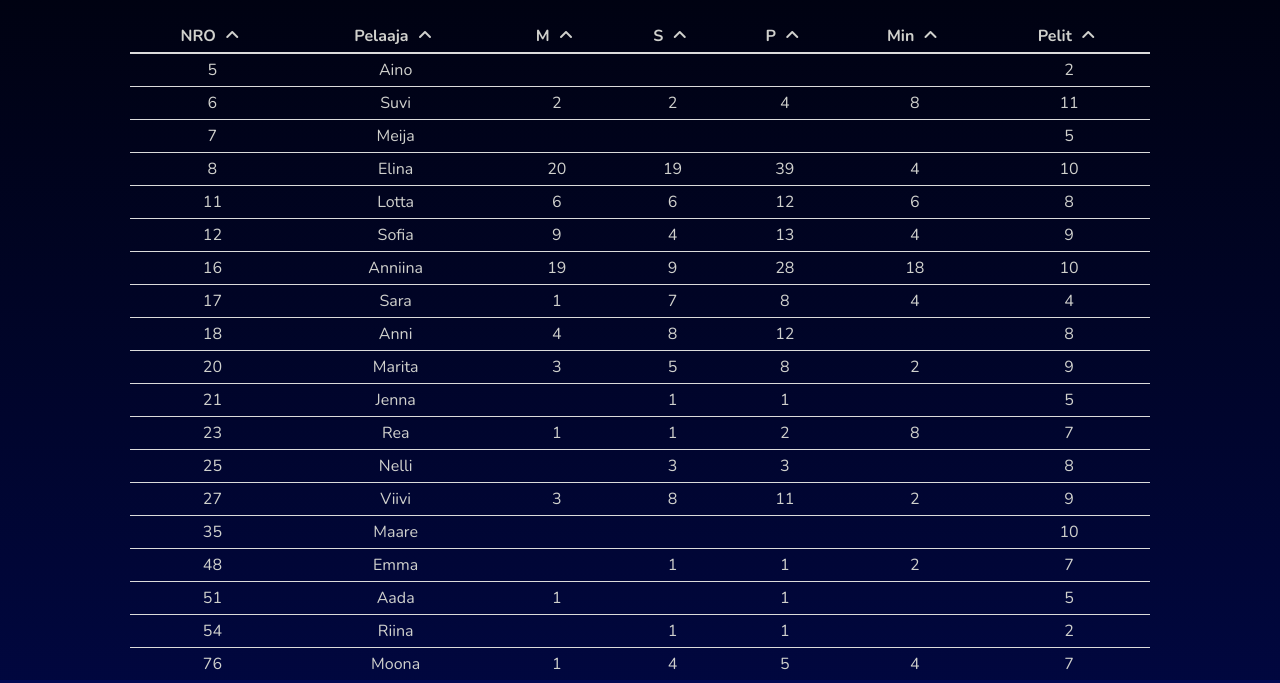
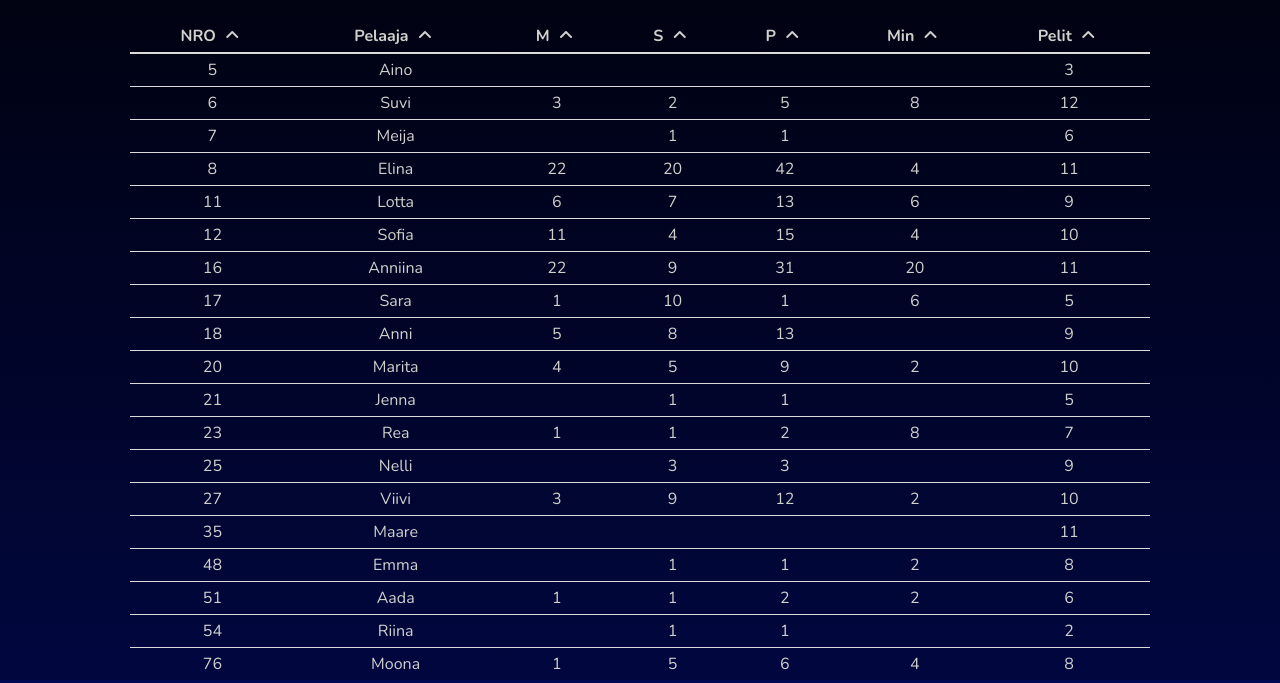
Before and after one commit to NeEvLai/TikkaNaiset, a website: page index.html in a window 1280 px wide. Shown: the part 269-952 px from the top of the page. Drawn offline with nearby package versions, Linux system fonts and the light colour scheme.

Commit message:
Updated points from the latest game

```diff
--- a/index.html
+++ b/index.html
@@ -153,88 +153,88 @@
                                 <td></td>
                                 <td></td>
                                 <td></td>
-                                <td>2</td>
+                                <td>3</td>
                             </tr>
                             <tr>
                                 <td>6</td>
                                 <td>Suvi</td>
+                                <td>3</td>
                                 <td>2</td>
-                                <td>2</td>
-                                <td>4</td>
+                                <td>5</td>
                                 <td>8</td>
-                                <td>11</td>
+                                <td>12</td>
                             </tr>
                             <tr>
                                 <td>7</td>
                                 <td>Meija</td>
                                 <td></td>
+                                <td>1</td>
+                                <td>1</td>
                                 <td></td>
-                                <td></td>
-                                <td></td>
-                                <td>5</td>
+                                <td>6</td>
                             </tr>
                             <tr>
                                 <td>8</td>
                                 <td>Elina</td>
+                                <td>22</td>
                                 <td>20</td>
-                                <td>19</td>
-                                <td>39</td>
+                                <td>42</td>
                                 <td>4</td>
-                                <td>10</td>
+                                <td>11</td>
                             </tr>
                             <tr>
                                 <td>11</td>
                                 <td>Lotta</td>
                                 <td>6</td>
+                                <td>7</td>
+                                <td>13</td>
                                 <td>6</td>
-                                <td>12</td>
-                                <td>6</td>
-                                <td>8</td>
+                                <td>9</td>
                             </tr>
                             <tr>
                                 <td>12</td>
                                 <td>Sofia</td>
-                                <td>9</td>
+                                <td>11</td>
                                 <td>4</td>
-                                <td>13</td>
+                                <td>15</td>
                                 <td>4</td>
-                                <td>9</td>
+                                <td>10</td>
                             </tr>
                             <tr>
                                 <td>16</td>
                                 <td>Anniina</td>
-                                <td>19</td>
+                                <td>22</td>
                                 <td>9</td>
-                                <td>28</td>
-                                <td>18</td>
-                                <td>10</td>
+                                <td>31</td>
+                                <td>20</td>
+                                <td>11</td>
                             </tr>
                             <tr>
                                 <td>17</td>
                                 <td>Sara</td>
                                 <td>1</td>
-                                <td>7</td>
-                                <td>8</td>
-                                <td>4</td>
-                                <td>4</td>
+                                <td>10</td>
+                                <td>1</td>
+                                <td>6</td>
+                                <td>5</td>
                             </tr>
                             <tr>
                                 <td>18</td>
                                 <td>Anni</td>
-                                <td>4</td>
+                                <td>5</td>
                                 <td>8</td>
-                                <td>12</td>
+                                <td>13</td>
                                 <td></td>
-                                <td>8</td>
+                                <td>9</td>
                             </tr>
                             <tr>
                                 <td>20</td>
                                 <td>Marita</td>
-                                <td>3</td>
+                                <td>4</td>
                                 <td>5</td>
-                                <td>8</td>
+                                <td>9</td>
                                 <td>2</td>
-                                <td>9</td>
+                                <td>10</td>
                             </tr>
                             <tr>
                                 <td>21</td>
@@ -261,16 +261,16 @@
                                 <td>3</td>
                                 <td>3</td>
                                 <td></td>
-                                <td>8</td>
+                                <td>9</td>
                             </tr>
                             <tr>
                                 <td>27</td>
                                 <td>Viivi</td>
                                 <td>3</td>
-                                <td>8</td>
-                                <td>11</td>
+                                <td>9</td>
+                                <td>12</td>
                                 <td>2</td>
-                                <td>9</td>
+                                <td>10</td>
                             </tr>
                             <tr>
                                 <td>35</td>
@@ -279,7 +279,7 @@
                                 <td></td>
                                 <td></td>
                                 <td></td>
-                                <td>10</td>
+                                <td>11</td>
                             </tr>
                             <tr>
                                 <td>48</td>
@@ -288,16 +288,16 @@
                                 <td>1</td>
                                 <td>1</td>
                                 <td>2</td>
-                                <td>7</td>
+                                <td>8</td>
                             </tr>
                             <tr>
                                 <td>51</td>
                                 <td>Aada</td>
                                 <td>1</td>
-                                <td></td>
                                 <td>1</td>
-                                <td></td>
-                                <td>5</td>
+                                <td>2</td>
+                                <td>2</td>
+                                <td>6</td>
                             </tr>
                             <tr>
                                 <td>54</td>
@@ -312,10 +312,10 @@
                                 <td>76</td>
                                 <td>Moona</td>
                                 <td>1</td>
+                                <td>5</td>
+                                <td>6</td>
                                 <td>4</td>
-                                <td>5</td>
-                                <td>4</td>
-                                <td>7</td>
+                                <td>8</td>
                             </tr>
                         </tbody>
                     </table>
```
